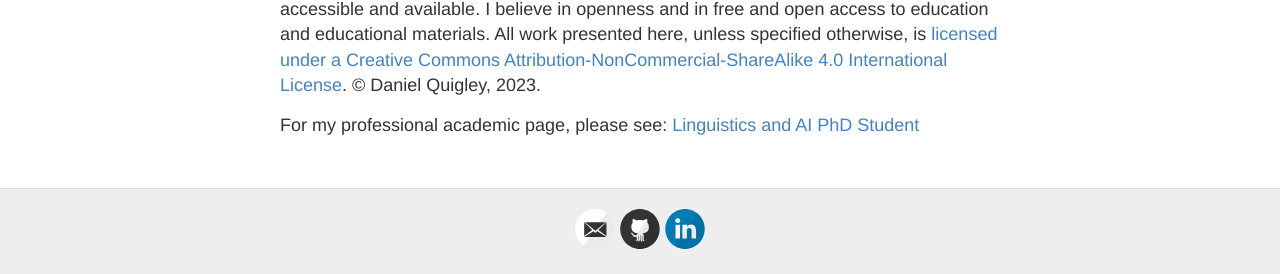
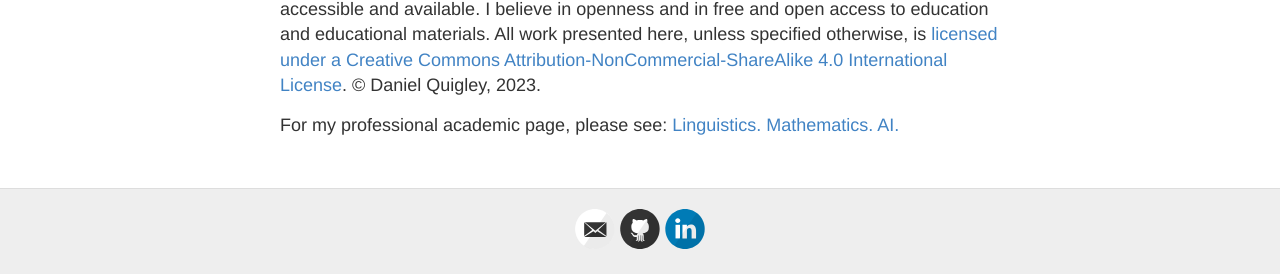
Before and after one commit to deltaquebec/dquigley.art, a Jekyll site: the page built from about.md, in a window 1280 px wide. Shown: the part 718-992 px from the top of the page. Built offline with Jekyll 4.4.1, drawn with Linux system fonts in a browser that asks for light colours.

Commit message:
Update about.md

```diff
--- a/about.md
+++ b/about.md
@@ -18,4 +18,4 @@ I believe that technical expertise without translation is lost knowledge. Or, pr
 
 Every effort should be made to practice good scientific communication, making knowledge accessible and available. I believe in openness and in free and open access to education and educational materials. All work presented here, unless specified otherwise, is [licensed under a Creative Commons Attribution-NonCommercial-ShareAlike 4.0 International License](https://creativecommons.org/licenses/by-nc-sa/4.0/). © Daniel Quigley, 2023.
 
-For my professional academic page, please see: [Linguistics and AI PhD Student](https://dquigley.dev/)
+For my professional academic page, please see: [Linguistics. Mathematics. AI.](https://dquigley.dev/)
```
